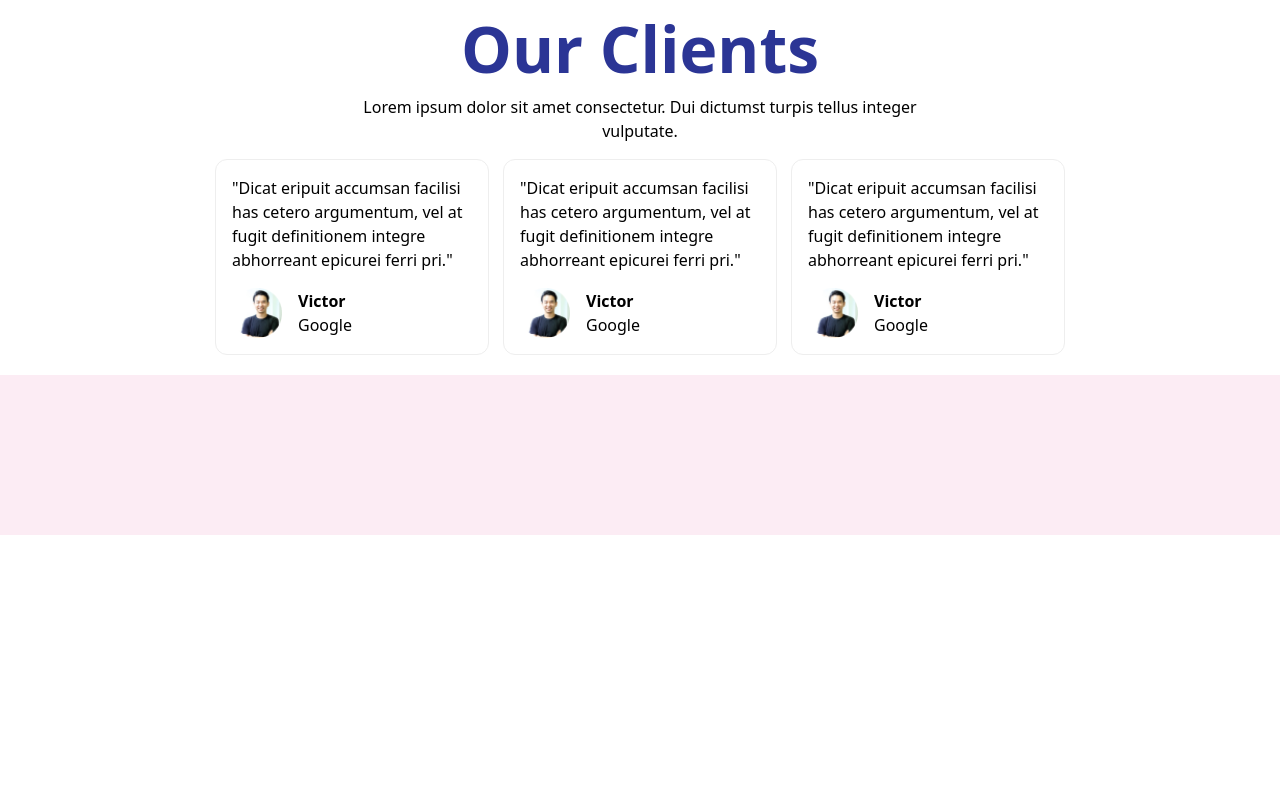
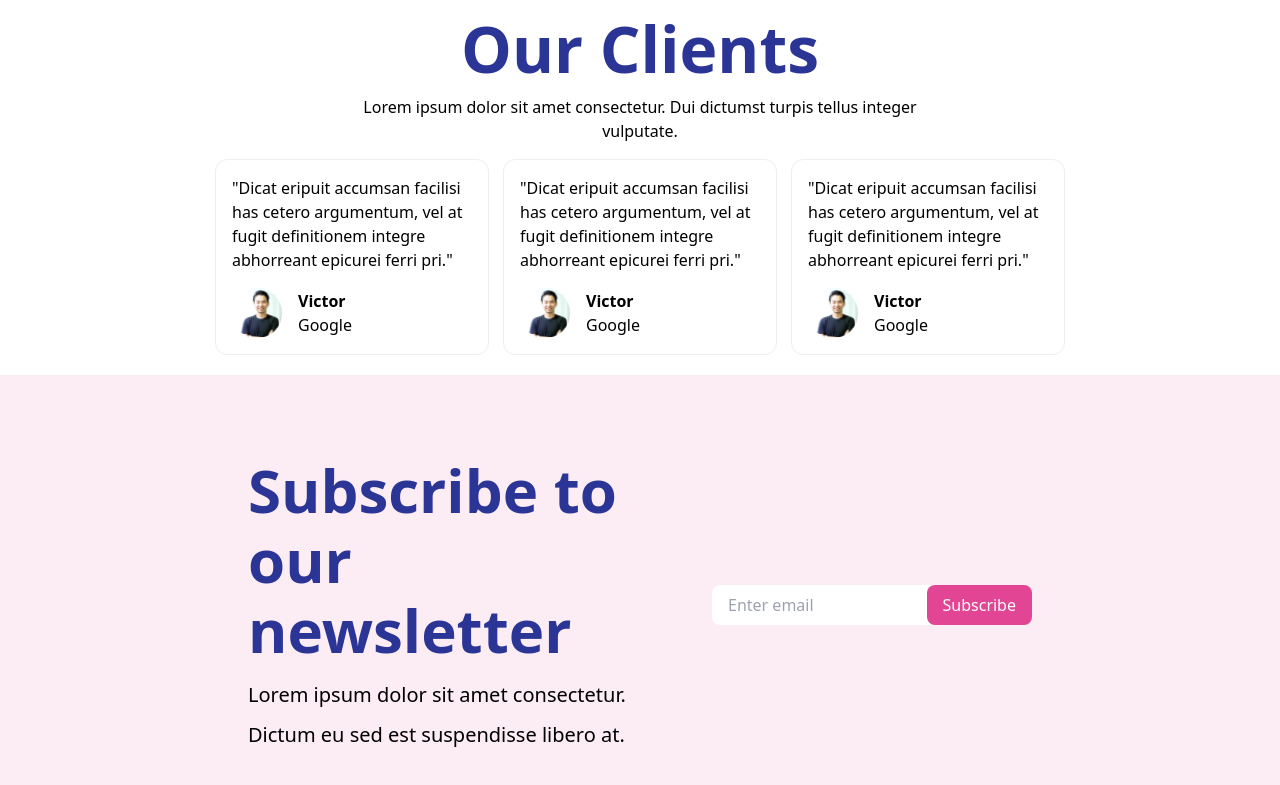
Before and after one commit to Jarvis-Nu/jarvis-nu, a Next.js app: page / in a window 1280 px wide. Shown: the part 2854-3639 px from the top of the page. Before the commit the page ends 3389 px from the top, so only its background shows below. Built offline with nearby package versions, Linux system fonts and the light colour scheme.

Commit message:
suprememods

```diff
--- a/components/Subscribe.js
+++ b/components/Subscribe.js
@@ -1,5 +1,17 @@
 export default function Subscribe() {
     return(
-        <div className="w-full px-4 lg:px-20 py-20 bg-pink/10"></div>
+        <div className="w-full px-4 lg:px-20 py-20 bg-pink/10 flex flex-col lg:flex-row items-center justify-center
+            space-y-5 lg:space-y-0 lg:space-x-16 text-center lg:text-start">
+            <div className="max-w-[400px] space-y-2.5">
+                <h4 className="text-[36px] leading-[48px] lg:text-[60px] lg:leading-[70px] text-ink font-semibold">Subscribe to our newsletter</h4>
+                <h6 className="text-[20px] leading-[40px] lg:h6">Lorem ipsum dolor sit amet consectetur. Dictum eu sed est suspendisse libero at. </h6>
+            </div>
+            <div className="w-full flex justify-center max-w-xs">
+                <div className="flex min-w-full">
+                    <input type="email" className="w-full p-2 rounded-l-lg outline-none pl-4 pr-5" placeholder="Enter email" />
+                    <button className="text-white py-2 px-4 rounded-lg bg-pink -ml-3.5">Subscribe</button>
+                </div>
+            </div>
+        </div>
     )
 }
```
